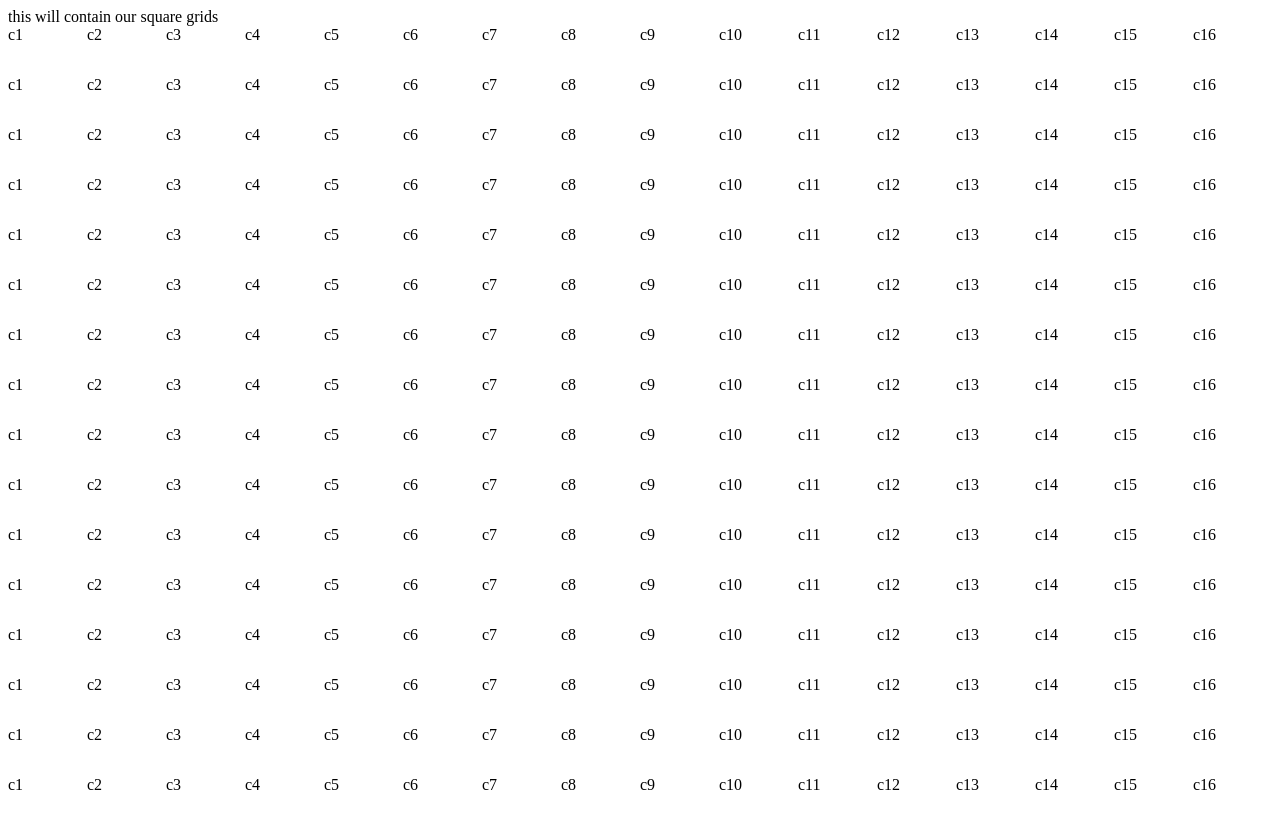
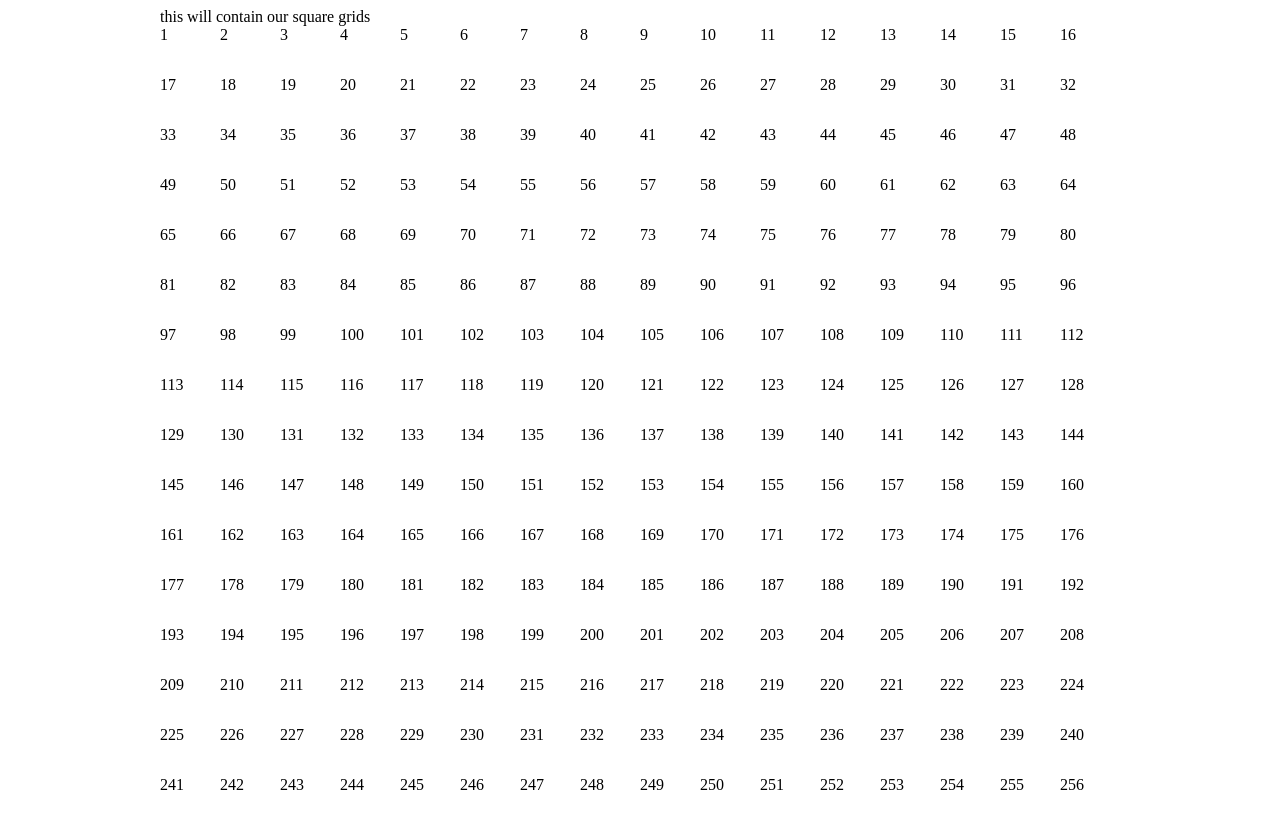
Before and after one commit to imranradzi/etch-a-sketch, a plain HTML site: page index.html in a window 1280 px wide. Drawn offline with Linux system fonts and the light colour scheme.

Commit message:
added styles.css to style each of the grids accordingly, modified script.js so that each grid turns black when mouse is hovered over it, and goes white when mouse is no longer hovering over it

```diff
--- a/index.html
+++ b/index.html
@@ -3,6 +3,7 @@
 <head>
   <meta charset="UTF-8">
   <title>Etch-a-Sketch</title>
+  <link rel="stylesheet" href="styles.css">
   <script src="script.js" defer></script>
 </head>
 <body>
--- a/script.js
+++ b/script.js
@@ -7,21 +7,31 @@ container.setAttribute('class', 'container');
 container.textContent = 'this will contain our square grids';
 
 body.appendChild(container);
-container.setAttribute('style', 'display: flex; flex-direction: column');
+container.setAttribute('style', 'display: flex; flex-direction: column; width: 960px');
 
 // create 16 rows and 16 columns using nested for loops
 
 for (let i = 0; i < 16; i++) {
   let row = document.createElement('div');
   container.appendChild(row);
-  row.setAttribute('style', `display: flex; flex-direction: row; flex-basis: 50px;
-                      flex-grow: 1`);
+  row.setAttribute('class', 'row');
 
   for (let j = 0; j < 16; j++) {
-    let column = document.createElement('div');
-    column.textContent = `c${j + 1}`;
-    row.appendChild(column);
-    column.setAttribute('class', 'grid-block');
-    column.setAttribute('style', 'flex-basis: 50px; flex-grow: 1');
+    let grid = document.createElement('div');
+    grid.textContent = `${(j + 1) + 16 * (i - 0)}`;
+    row.appendChild(grid);
+    grid.setAttribute('class', 'grid-block');
+
+    // changes grid colour when mouse hovers
+    grid.addEventListener("mouseenter", function(e) {
+      e.target.setAttribute('style', 'background-color: black;')
+    }
+    );
+
+    grid.addEventListener("mouseout", function(e) {
+      e.target.setAttribute('style', 'background-color: transparent; transition: opacity 1s')
+    }
+    );
+
   }
 }
--- /dev/null
+++ b/styles.css
@@ -0,0 +1,19 @@
+
+
+html {
+  display: flex;
+  align-items: center;
+  justify-content: center;
+}
+
+.row {
+  display: flex;
+  flex-direction: row;
+  flex-basis: 50px;
+  flex-grow: 1;
+}
+
+.grid-block {
+  flex-basis: 50px;
+  flex-grow: 1;
+}
```
